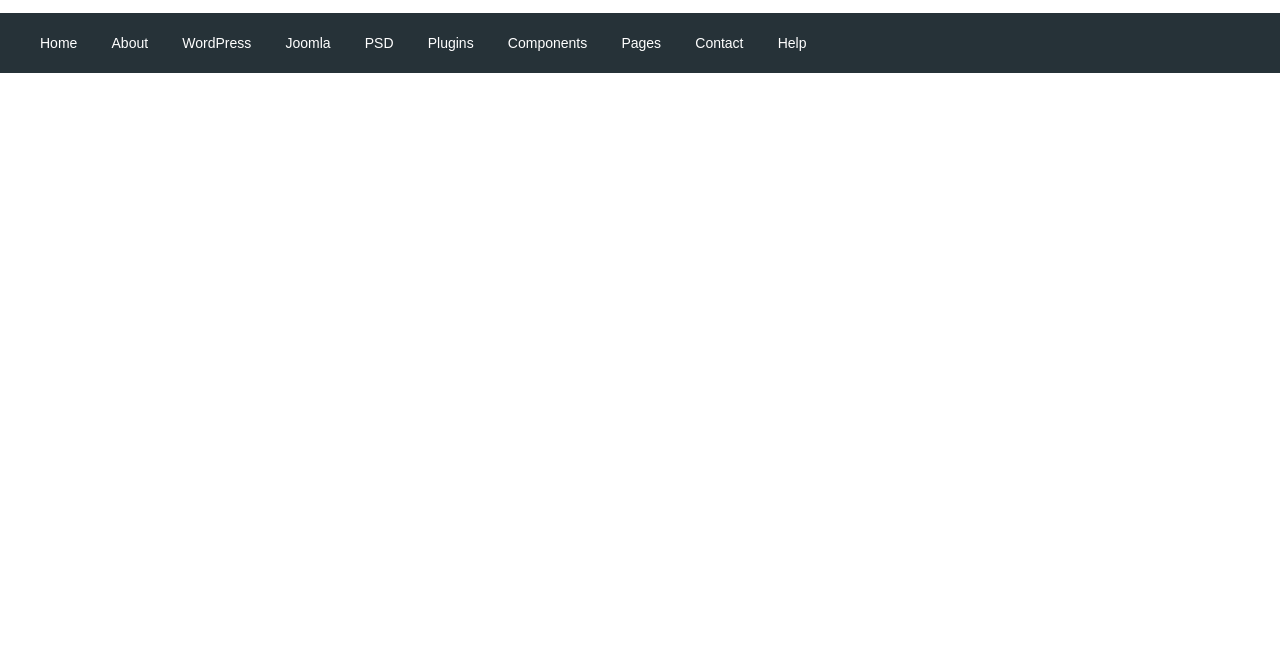
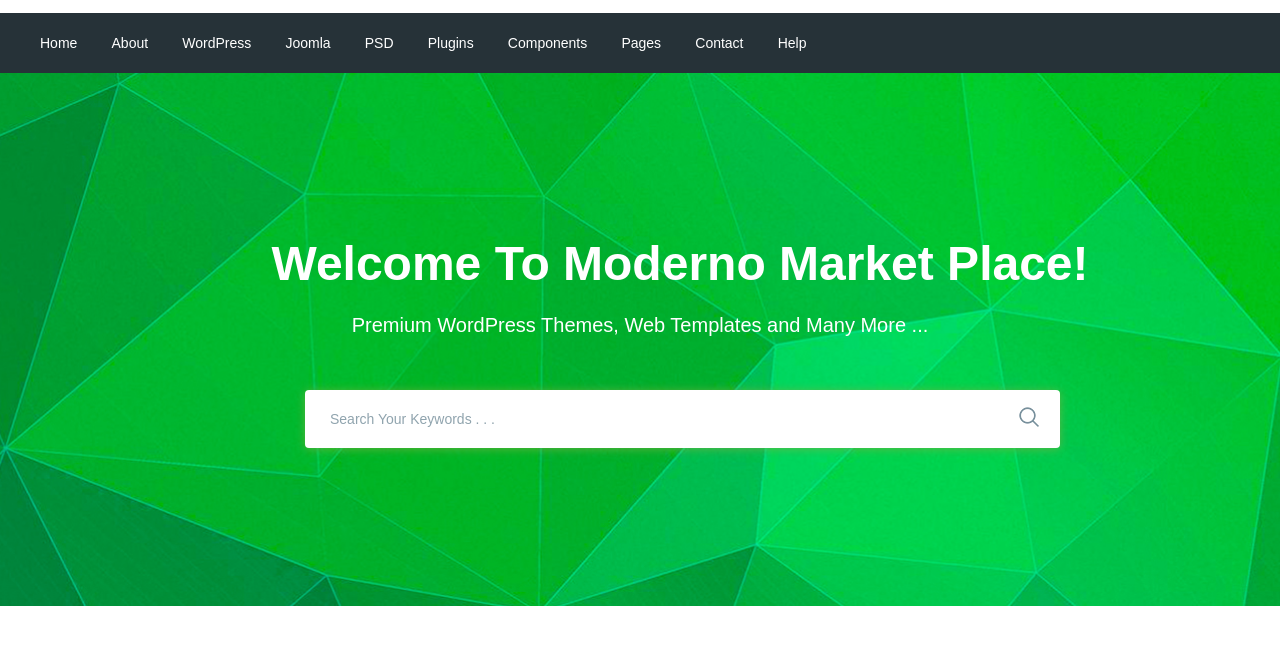
Before and after one commit to grisha5065/moderno, a website: page app/index.html in a window 1280 px wide. Shown: the part 77-722 px from the top of the page. Drawn offline with nearby package versions, Linux system fonts and the light colour scheme; files that its build step writes are made by us from their sources.

Commit message:
added search section

```diff
--- a/app/index.html
+++ b/app/index.html
@@ -78,6 +78,52 @@
       </div>
     </header>
 
+    <section class="search" style="background-image: url(images/search-bg.jpg);" >
+      <div class="container">
+        <div class="search__inner">
+          <div class="search__inner-title">
+            Welcome To Moderno Market Place!
+          </div>
+          <div class="search__inner-text">
+            Premium WordPress Themes, Web Templates and Many More ...
+          </div>
+          <div class="search__inner-form">
+            <form>
+              <input type="text" placeholder="Search Your Keywords . . ." required>
+              <button type="submit">
+                <img src="images/icons/search.png" alt="">
+              </button>
+            </form>
+          </div>
+        </div>
+      </div>
+    </section>
+
+
+
+
+
+
+
+
+
+
+
+
+
+
+
+
+
+
+
+
+
+
+
+
+
+
     <script src="https://ajax.googleapis.com/ajax/libs/jquery/3.5.1/jquery.min.js"></script>
     <script src="js/libs.min.js"></script>
     <script src="js/main.min.js"></script>
--- a/app/scss/style.scss
+++ b/app/scss/style.scss
@@ -1,23 +1,23 @@
-@import 'vars';
-@import 'global';
-@import 'fonts';
+@import "vars";
+@import "global";
+@import "fonts";
 
-.header__top-inner{
+.header__top-inner {
   display: flex;
   justify-content: space-between;
   height: 90px;
   align-items: center;
 }
 
-.header__text{
+.header__text {
   margin-left: auto;
   margin-right: 50px;
-    span{
+  span {
     color: $red;
   }
 }
 
-.header__btn{
+.header__btn {
   padding: 4px;
   width: 72px;
   border-radius: 4px;
@@ -25,30 +25,83 @@
   color: #fff;
   font-size: 12px;
 }
-.header__btn-login{
+.header__btn-login {
   background-color: $green;
 }
-.header__btn-register{
+.header__btn-register {
   background-color: $red;
   margin-left: 7px;
 }
-.header__menu{
+.header__menu {
   background-color: $bg;
 }
-.menu{
+.menu {
   display: flex;
   align-items: center;
   height: 60px;
 }
-.menu__list{
-    li{
+.menu__list {
+  li {
     display: inline-block;
-        & + li{
+    & + li {
       margin-left: 30px;
     }
   }
-    a{
+  a {
     color: #ffff;
     font-size: 14px;
   }
 }
+
+.search {
+  background-repeat: no-repeat;
+  background-size: cover;
+  background-position: center;
+  min-height: 533px;
+}
+.search__inner {
+  padding: 155px 0px 100px;
+  color: #fff;
+  text-align: center;
+  &-title {
+    margin-bottom: 10px;
+    font-size: 48px;
+    font-weight: 700;
+    line-height: 72px;
+    padding-left: 80px;
+  }
+  &-text {
+    margin-bottom: 50px;
+    font-weight: 500;
+    font-size: 20px;
+    line-height: 30px;
+  }
+  &-form {
+    max-width: 670px;
+    margin: 0 auto;
+    position: relative;
+    input {
+      display: block;
+      width: 100%;
+      box-shadow: 0px 1px 10px 0px rgba(124, 178, 64, 0.75);
+      border-radius: 4px;
+      height: 56px;
+      border: none;
+      font-size: 14px;
+      font-weight: 500;
+      padding-left: 25px;
+      padding-right: 60px;
+      &::placeholder{
+          color: #90a4ae;
+          font-weight: 500;
+      }
+    }
+    button{
+        position: absolute;
+        border: none;
+        background-color: transparent;
+        right: -70px;
+        top: 16px;
+    }
+  }
+}
```
Also changed, not shown: app/images/icons/search.png (added), app/images/search-bg.jpg (added). Lines whose indentation alone changed are shown as unchanged.
